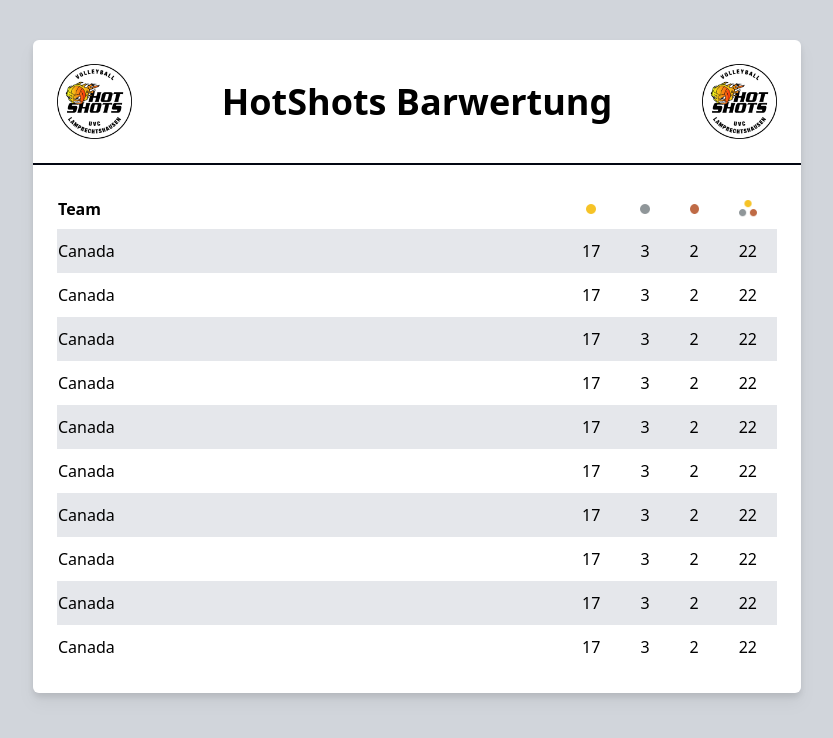
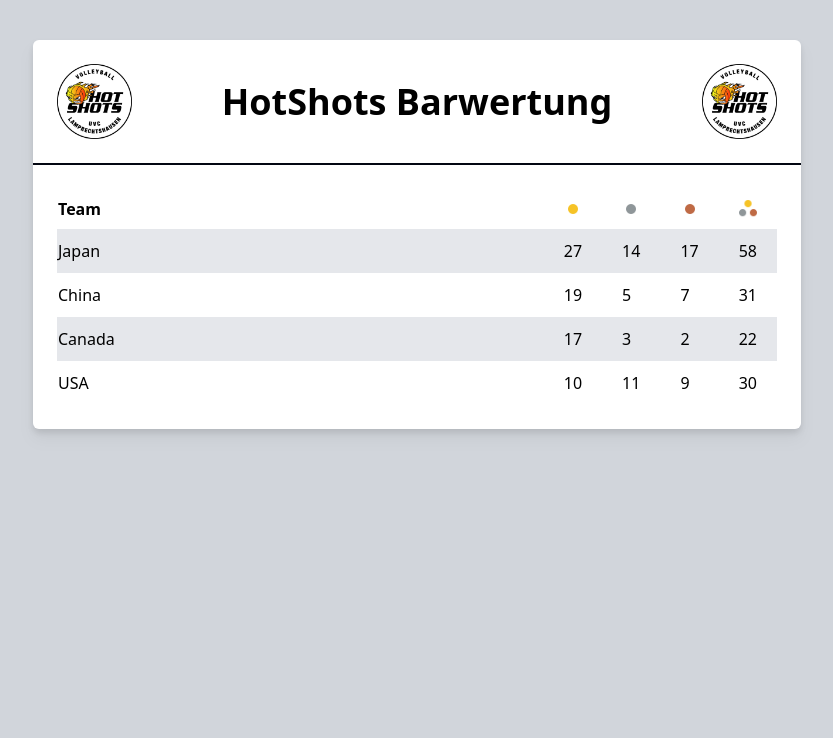
Before and after one commit to MFSepplive/HotShotsBarwertung, a Next.js app: page / in a window 1280 px wide. Shown: the top 738 px of the page, without its empty margins (223-1056 px from the left). Built offline with nearby package versions, Linux system fonts and the light colour scheme.

Commit message:
feat: add medal table sorting method

```diff
--- a/src/components/medalTable/MedalTable.tsx
+++ b/src/components/medalTable/MedalTable.tsx
@@ -1,15 +1,48 @@
+import { calculateMedalStanding } from "@/utils/calculateMedalStanding";
 import { TableHeader } from "./tableHeader/TableHeader";
 import { TableRow } from "./tableRow/TableRow";
 
+const medalTable = [
+    {
+        country: "Canada",
+        gold: 17,
+        silver: 3,
+        bronze: 2,
+        total: 22,
+    },
+    {
+        country: "USA",
+        gold: 10,
+        silver: 11,
+        bronze: 9,
+        total: 30,
+    },
+    {
+        country: "China",
+        gold: 19,
+        silver: 5,
+        bronze: 7,
+        total: 31,
+    },
+    {
+        country: "Japan",
+        gold: 27,
+        silver: 14,
+        bronze: 17,
+        total: 58,
+    },
+];
+
 export const MedalTable = () => {
+    const sortedTable = calculateMedalStanding(medalTable);
     return (
         <table className="w-full">
             <thead>
                 <TableHeader />
             </thead>
             <tbody>
-                {Array.from(Array(10).keys()).map((_, index) => {
-                    return <TableRow key={index} odd={Boolean(index % 2)} />;
+                {sortedTable.map((team, index) => {
+                    return <TableRow team={team} key={index} odd={Boolean(index % 2)} />;
                 })}
             </tbody>
         </table>
--- a/src/components/medalTable/tableRow/TableRow.tsx
+++ b/src/components/medalTable/tableRow/TableRow.tsx
@@ -1,19 +1,21 @@
+import { MedalCount } from "@/utils/calculateMedalStanding";
 import { FunctionComponent } from "react";
 
 export interface TableRowProps {
     odd: boolean;
+    team: MedalCount;
 }
 
-export const TableRow: FunctionComponent<TableRowProps> = ({ odd }) => {
+export const TableRow: FunctionComponent<TableRowProps> = ({ odd, team }) => {
     return (
         <tr className={`${odd ? "bg-white" : "bg-gray-200"}`}>
             <td className="max-w-100 min-w-fit w-full overflow-hidden text-ellipsis whitespace-nowrap" colSpan={3}>
-                Canada
+                {team.country}
             </td>
-            <td className="pt-2.5 pr-5 pb-2.5 pl-5">17</td>
-            <td className="pt-2.5 pr-5 pb-2.5 pl-5">3</td>
-            <td className="pt-2.5 pr-5 pb-2.5 pl-5">2</td>
-            <td className="pt-2.5 pr-5 pb-2.5 pl-5">22</td>
+            <td className="pt-2.5 pr-5 pb-2.5 pl-5">{team.gold}</td>
+            <td className="pt-2.5 pr-5 pb-2.5 pl-5">{team.silver}</td>
+            <td className="pt-2.5 pr-5 pb-2.5 pl-5">{team.bronze}</td>
+            <td className="pt-2.5 pr-5 pb-2.5 pl-5">{team.total}</td>
         </tr>
     );
 };
--- /dev/null
+++ b/src/utils/calculateMedalStanding.ts
@@ -0,0 +1,31 @@
+export interface MedalCount {
+    country: string;
+    gold: number;
+    silver: number;
+    bronze: number;
+    total: number;
+}
+
+export function calculateMedalStanding(medalCounts: MedalCount[]): MedalCount[] {
+    return medalCounts.sort((a, b) => {
+        if (a.gold > b.gold) {
+            return -1;
+        } else if (a.gold < b.gold) {
+            return 1;
+        } else {
+            if (a.silver > b.silver) {
+                return -1;
+            } else if (a.silver < b.silver) {
+                return 1;
+            } else {
+                if (a.bronze > b.bronze) {
+                    return -1;
+                } else if (a.bronze < b.bronze) {
+                    return 1;
+                } else {
+                    return 0;
+                }
+            }
+        }
+    });
+}
```
